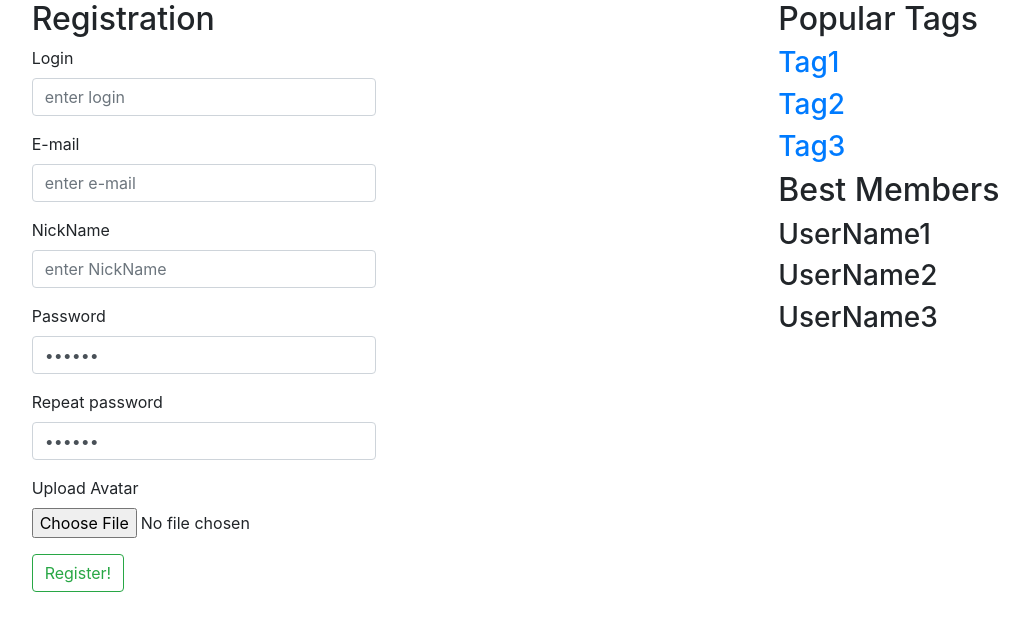
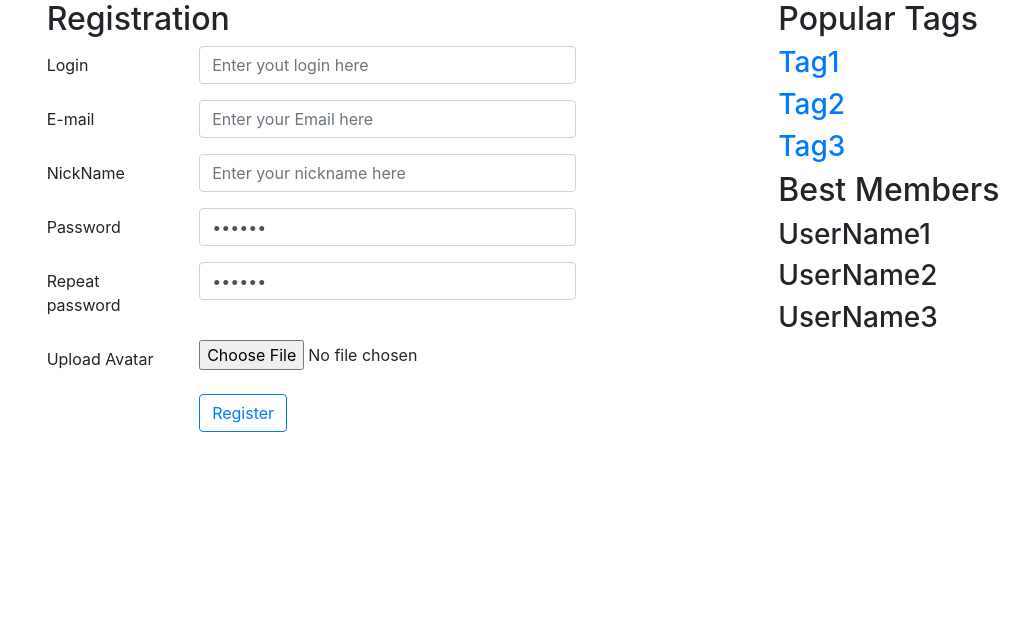
Before and after one commit to DronBrigadir/tp, a Django app: page /signup/ in a window 1280 px wide. Shown: the part 70-701 px from the top of the page, without its empty margins (90-1119 px from the left). Run offline with Django 3.2, Linux system fonts and the light colour scheme; some libraries are stand-ins or nearby versions.

Commit message:
add horizontal form instead of vertical form in signup.html

```diff
--- a/ASKZUB/templates/signup.html
+++ b/ASKZUB/templates/signup.html
@@ -2,38 +2,52 @@
 
 {% block content %}
     <div class="container-fluid">
-        <div class="row align-items-center">
+        <div class="row m-auto">
             <h2>Registration</h2>
         </div>
 
-        <div class="row">
-            <form>
-                <div class="form-group">
-                    <label>Login</label>
-                    <input class="form-control" placeholder="enter login">
+        <form>
+            <div class="form-group row">
+                <label for="inputLogin" class="col-sm-3 col-form-label">Login</label>
+                <div class="col-sm-8">
+                    <input type="text" class="form-control" id="inputLogin" placeholder="Enter yout login here">
                 </div>
-                <div class="form-group">
-                    <label>E-mail</label>
-                    <input class="form-control" placeholder="enter e-mail">
+            </div>
+            <div class="form-group row">
+                <label for="inputEmail" class="col-sm-3 col-form-label">E-mail</label>
+                <div class="col-sm-8">
+                    <input type="email" class="form-control" id="inputEmail" placeholder="Enter your Email here">
                 </div>
-                <div class="form-group">
-                    <label>NickName</label>
-                    <input class="form-control" placeholder="enter NickName">
+            </div>
+            <div class="form-group row">
+                <label for="inputNickName" class="col-sm-3 col-form-label">NickName</label>
+                <div class="col-sm-8">
+                    <input type="text" class="form-control" id="inputNickName" placeholder="Enter your nickname here">
                 </div>
-                <div class="form-group">
-                    <label>Password</label>
-                    <input class="form-control" type="password" value="qwerty">
+            </div>
+            <div class="form-group row">
+                <label for="inputPassword" class="col-sm-3 col-form-label">Password</label>
+                <div class="col-sm-8">
+                    <input type="password" class="form-control" id="inputPassword" value="qwerty">
                 </div>
-                <div class="form-group">
-                    <label>Repeat password</label>
-                    <input class="form-control" type="password" value="qwerty">
+            </div>
+            <div class="form-group row">
+                <label for="repeatPassword" class="col-sm-3 col-form-label">Repeat password</label>
+                <div class="col-sm-8">
+                    <input type="password" class="form-control" id="repeatPassword" value="qwerty">
                 </div>
-                <div class="form-group">
-                    <label for="exampleFormControlFile1">Upload Avatar</label>
-                    <input type="file" class="form-control-file" id="exampleFormControlFile1">
+            </div>
+            <div class="form-group row">
+                <label for="chooseFile" class="col-sm-3 col-form-label">Upload Avatar</label>
+                <div class="col-sm-8">
+                    <input type="file" class="form-control-file" id="chooseFile">
                 </div>
-                <button class="btn btn-outline-success my-2 my-sm-0">Register!</button>
-            </form>
-        </div>
+            </div>
+            <div class="form-group row">
+                <div class="col-sm-8 offset-sm-3">
+                    <button type="submit" class="btn btn-outline-primary">Register</button>
+                </div>
+            </div>
+        </form>
     </div>
 {% endblock %}
```
